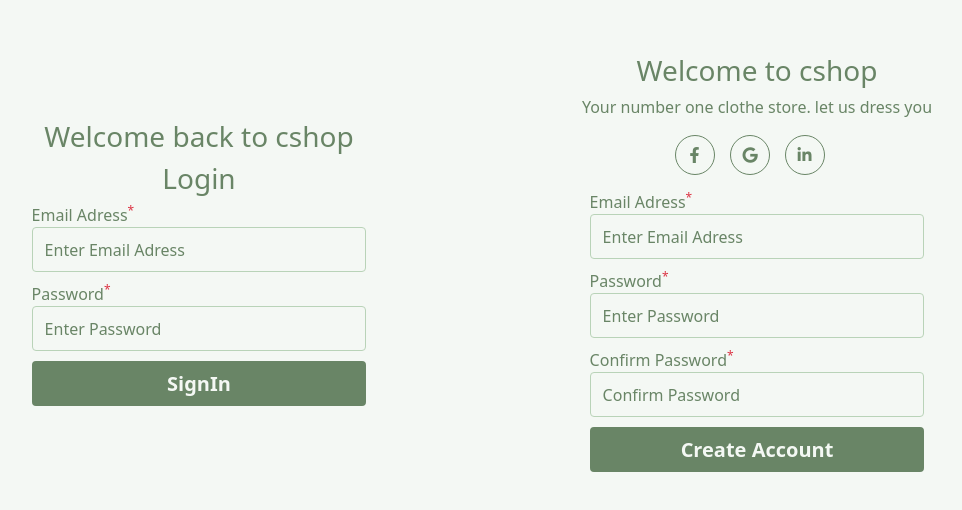
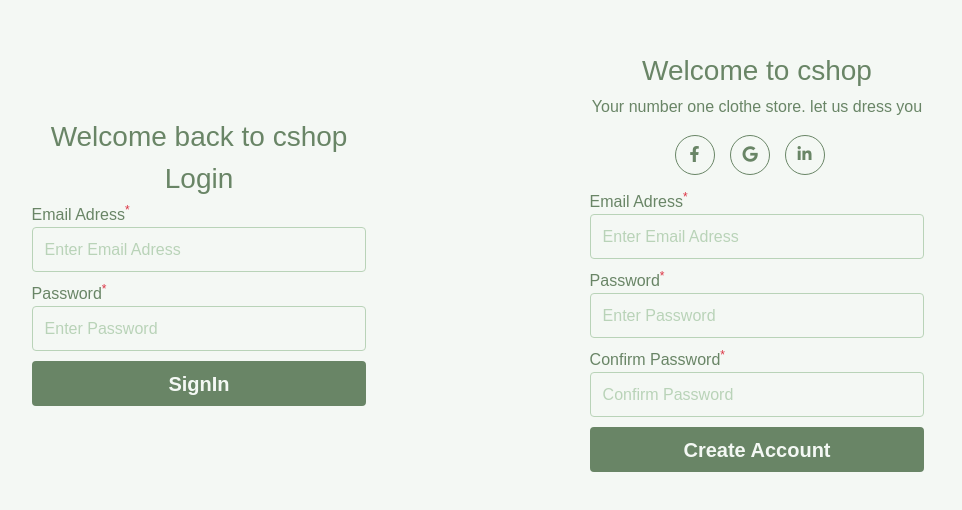
Before and after one commit to uhuru-rawlings/cshop, an Angular app: page / in a window 1280 px wide. Shown: the part 132-642 px from the top of the page, without its empty margins (162-1124 px from the left). Built offline with nearby package versions, Linux system fonts and the light colour scheme.

Commit message:
added placeholder color

```diff
--- a/src/app/register/register.component.css
+++ b/src/app/register/register.component.css
@@ -26,7 +26,7 @@
     border-color: #B9D3B8;
 }
 ::placeholder{
-    color:#698566 !important;
+    color:#B9D3B8 !important;
 }
 form{
     width: 60%;
--- a/src/styles.css
+++ b/src/styles.css
@@ -1,2 +1,6 @@
 /* You can add global styles to this file, and also import other style files */
-@import "~bootstrap/dist/css/bootstrap.css"
+@import "~bootstrap/dist/css/bootstrap.css";
+
+body{
+    font-family: Arial, Helvetica, sans-serif;
+}
```
